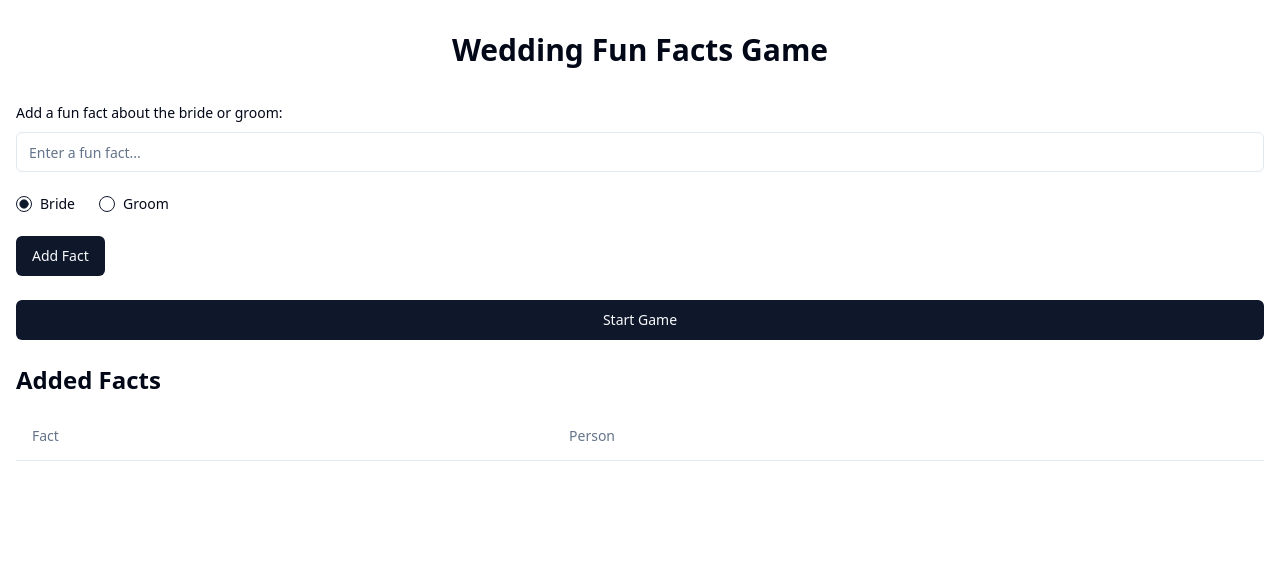
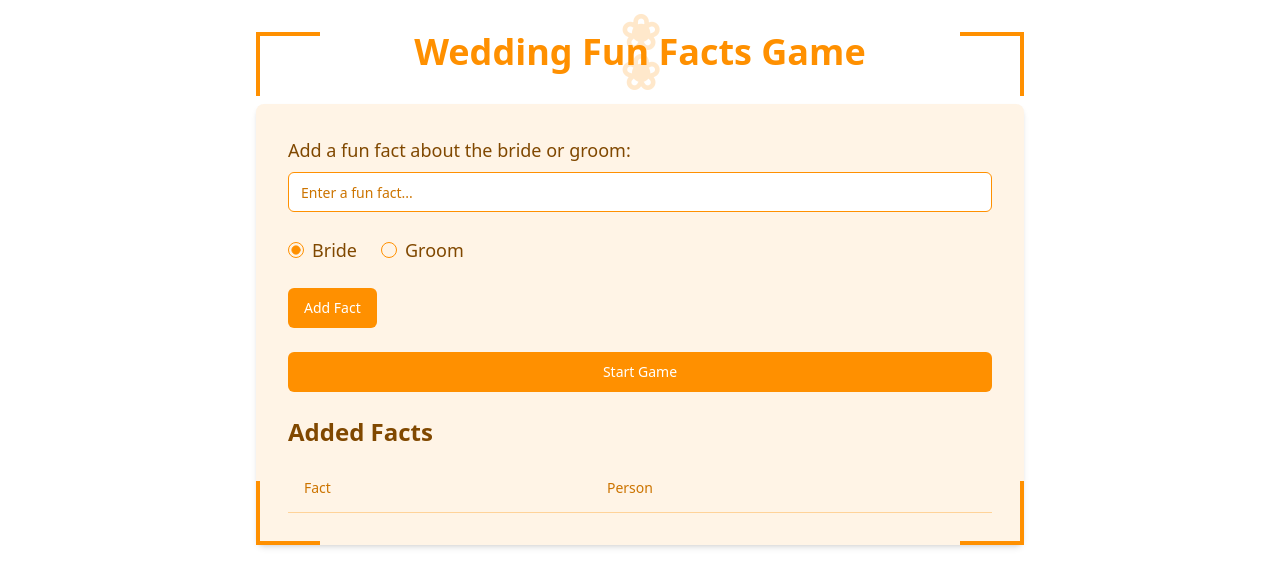
Before and after one commit to GPT-Engineer-App/wedding-fun-fact-frenzy, a React (Vite) app: page / in a window 1280 px wide. Shown: the top 586 px of the page. Built offline with nearby package versions, Linux system fonts and the light colour scheme.

Commit message:
GPT Engineer Update [skip gpt_engineer]

```diff
--- a/src/index.css
+++ b/src/index.css
@@ -5,32 +5,32 @@
 @layer base {
   :root {
     --background: 0 0% 100%;
-    --foreground: 222.2 84% 4.9%;
+    --foreground: 34 100% 25%;
 
     --card: 0 0% 100%;
-    --card-foreground: 222.2 84% 4.9%;
+    --card-foreground: 34 100% 25%;
 
     --popover: 0 0% 100%;
-    --popover-foreground: 222.2 84% 4.9%;
+    --popover-foreground: 34 100% 25%;
 
-    --primary: 222.2 47.4% 11.2%;
-    --primary-foreground: 210 40% 98%;
+    --primary: 34 100% 50%;
+    --primary-foreground: 0 0% 100%;
 
-    --secondary: 210 40% 96.1%;
-    --secondary-foreground: 222.2 47.4% 11.2%;
+    --secondary: 34 100% 95%;
+    --secondary-foreground: 34 100% 25%;
 
-    --muted: 210 40% 96.1%;
-    --muted-foreground: 215.4 16.3% 46.9%;
+    --muted: 34 100% 95%;
+    --muted-foreground: 34 100% 40%;
 
-    --accent: 210 40% 96.1%;
-    --accent-foreground: 222.2 47.4% 11.2%;
+    --accent: 34 100% 90%;
+    --accent-foreground: 34 100% 25%;
 
     --destructive: 0 84.2% 60.2%;
-    --destructive-foreground: 210 40% 98%;
+    --destructive-foreground: 0 0% 100%;
 
-    --border: 214.3 31.8% 91.4%;
-    --input: 214.3 31.8% 91.4%;
-    --ring: 222.2 84% 4.9%;
+    --border: 34 100% 80%;
+    --input: 34 100% 80%;
+    --ring: 34 100% 50%;
 
     --radius: 0.5rem;
   }
--- a/src/pages/Index.jsx
+++ b/src/pages/Index.jsx
@@ -68,51 +68,63 @@ const Index = () => {
   };
 
   return (
-    <div className="container mx-auto px-4 py-8">
-      <h1 className="text-3xl font-bold text-center mb-8">Wedding Fun Facts Game</h1>
+    <div className="container mx-auto px-4 py-8 bg-white min-h-screen">
+      <div className="max-w-3xl mx-auto relative">
+        <div className="absolute top-0 left-0 w-16 h-16 border-t-4 border-l-4 border-primary"></div>
+        <div className="absolute top-0 right-0 w-16 h-16 border-t-4 border-r-4 border-primary"></div>
+        <div className="absolute bottom-0 left-0 w-16 h-16 border-b-4 border-l-4 border-primary"></div>
+        <div className="absolute bottom-0 right-0 w-16 h-16 border-b-4 border-r-4 border-primary"></div>
+
+        <h1 className="text-4xl font-bold text-center mb-8 text-primary relative">
+          Wedding Fun Facts Game
+          <span className="absolute -top-6 left-1/2 transform -translate-x-1/2 text-5xl text-primary opacity-20">❀</span>
+          <span className="absolute -bottom-6 left-1/2 transform -translate-x-1/2 text-5xl text-primary opacity-20">❀</span>
+        </h1>
 
         {!gameMode ? (
-        <div className="space-y-6">
+          <div className="space-y-6 bg-secondary p-8 rounded-lg shadow-md">
             <div className="space-y-2">
-            <Label htmlFor="fact">Add a fun fact about the bride or groom:</Label>
+              <Label htmlFor="fact" className="text-lg">Add a fun fact about the bride or groom:</Label>
               <Input
                 id="fact"
                 value={newFact}
                 onChange={(e) => setNewFact(e.target.value)}
                 placeholder="Enter a fun fact..."
+                className="border-primary"
               />
             </div>
 
             <RadioGroup value={person} onValueChange={setPerson} className="flex space-x-4">
               <div className="flex items-center space-x-2">
                 <RadioGroupItem value="bride" id="bride" />
-              <Label htmlFor="bride">Bride</Label>
+                <Label htmlFor="bride" className="text-lg">Bride</Label>
               </div>
               <div className="flex items-center space-x-2">
                 <RadioGroupItem value="groom" id="groom" />
-              <Label htmlFor="groom">Groom</Label>
+                <Label htmlFor="groom" className="text-lg">Groom</Label>
               </div>
             </RadioGroup>
 
-          <Button onClick={addFact}>Add Fact</Button>
+            <Button onClick={addFact} className="bg-primary text-white hover:bg-primary/90">Add Fact</Button>
 
             <div className="mt-8">
-            <Button onClick={startGame} className="w-full">Start Game</Button>
+              <Button onClick={startGame} className="w-full bg-primary text-white hover:bg-primary/90">Start Game</Button>
             </div>
 
             <FactList facts={facts} />
           </div>
         ) : (
-        <div className="space-y-6">
-          <h2 className="text-2xl font-semibold text-center">Guess who this fact is about:</h2>
+          <div className="space-y-6 bg-secondary p-8 rounded-lg shadow-md">
+            <h2 className="text-2xl font-semibold text-center text-primary">Guess who this fact is about:</h2>
             <p className="text-xl text-center">{facts[currentFactIndex].fact}</p>
             <div className="flex justify-center space-x-4">
-            <Button onClick={() => handleGuess('bride')}>Bride</Button>
-            <Button onClick={() => handleGuess('groom')}>Groom</Button>
+              <Button onClick={() => handleGuess('bride')} className="bg-primary text-white hover:bg-primary/90">Bride</Button>
+              <Button onClick={() => handleGuess('groom')} className="bg-primary text-white hover:bg-primary/90">Groom</Button>
             </div>
-          <p className="text-center">Score: {score} / {currentFactIndex + 1}</p>
+            <p className="text-center text-lg">Score: {score} / {currentFactIndex + 1}</p>
           </div>
         )}
+      </div>
     </div>
   );
 };
```
Lines whose indentation alone changed are shown as unchanged.
